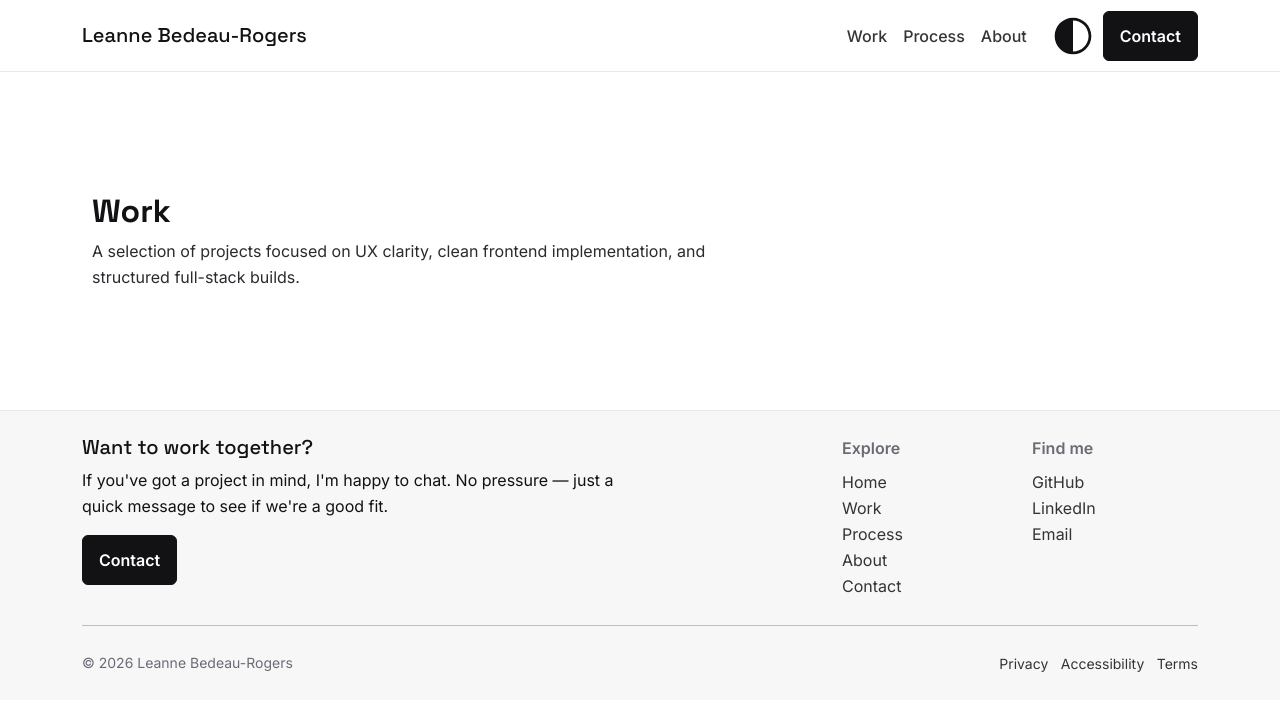
After one commit to creatvie-introvert/portfolio-2026, a Django app: page /portfolio/work/ in a window 1280 px wide. The commit adds this page. Shown: the top 711 px of the page. Run offline with Django 5.2, Linux system fonts and the light colour scheme.

Commit message:
feat(portfolio): add work template and routes

```diff
--- a/config/urls.py
+++ b/config/urls.py
@@ -6,6 +6,7 @@ from django.urls import path, include
 urlpatterns = [
     path("admin/", admin.site.urls),
     path("", include("core.urls")),
+    path("portfolio/", include("portfolio.urls")),
 ]
 
 if settings.DEBUG:
--- a/core/templates/core/base.html
+++ b/core/templates/core/base.html
@@ -71,7 +71,7 @@
                             </a>
                         </li>
                         <li class="nav-item">
-                            <a href="/work/" class="nav-link">Work</a>
+                            <a href="/portfolio/work/" class="nav-link">Work</a>
                         </li>
                         <li class="nav-item">
                             <a href="/#process" class="nav-link">Process</a>
@@ -145,7 +145,7 @@
                                     </a>
                                 </li>
                                 <li>
-                                    <a href="/work/" class="footer-link">
+                                    <a href="/portfolio/work/" class="footer-link">
                                         Work
                                     </a>
                                 </li>
--- a/core/templates/core/home.html
+++ b/core/templates/core/home.html
@@ -145,7 +145,7 @@
 
         <!-- Section CTA -->
         <div class="d-flex justify-content-center mt-4 mt-md-5">
-            <a href="/work/" class="btn btn-outline-secondary btn-lg u-btn-fluid">
+            <a href="/portfolio/work/" class="btn btn-outline-secondary btn-lg u-btn-fluid">
                 View all work
             </a>
         </div>
--- /dev/null
+++ b/portfolio/templates/portfolio/work.html
@@ -0,0 +1,17 @@
+{% extends "core/base.html" %}
+
+{% block title %}Work{% endblock %}
+
+{% block content %}
+<section class="section section-work-page">
+    <div class="container">
+        <h1 class="h2 fw-bold mb-2">
+            Work
+        </h1>
+
+        <p class="text-secondary prose mb-0">
+            A selection of projects focused on UX clarity, clean frontend implementation, and structured full-stack builds.
+        </p>
+    </div>
+</section>
+{% endblock %}
--- a/portfolio/urls.py
+++ b/portfolio/urls.py
@@ -2,5 +2,5 @@ from django.urls import path
 from . import views
 
 urlpatterns = [
-    path("", views.home, name="home"),
+    path("work/", views.work, name="work"),
 ]
--- a/portfolio/views.py
+++ b/portfolio/views.py
@@ -1 +1,9 @@
 from django.shortcuts import render
+
+
+def home(request):
+    return render(request, "portfolio/home.html")
+
+
+def work(request):
+    return render(request, "portfolio/work.html")
```
